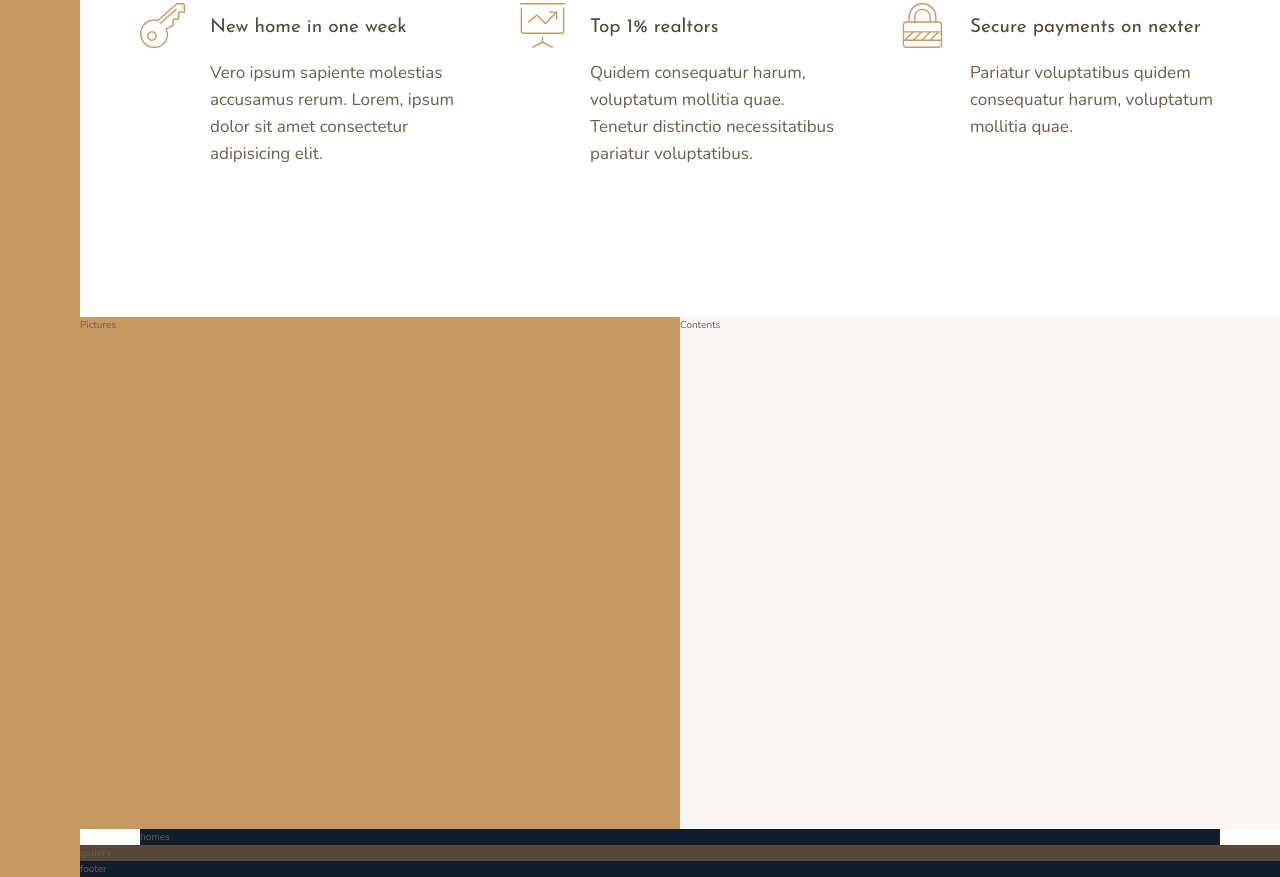
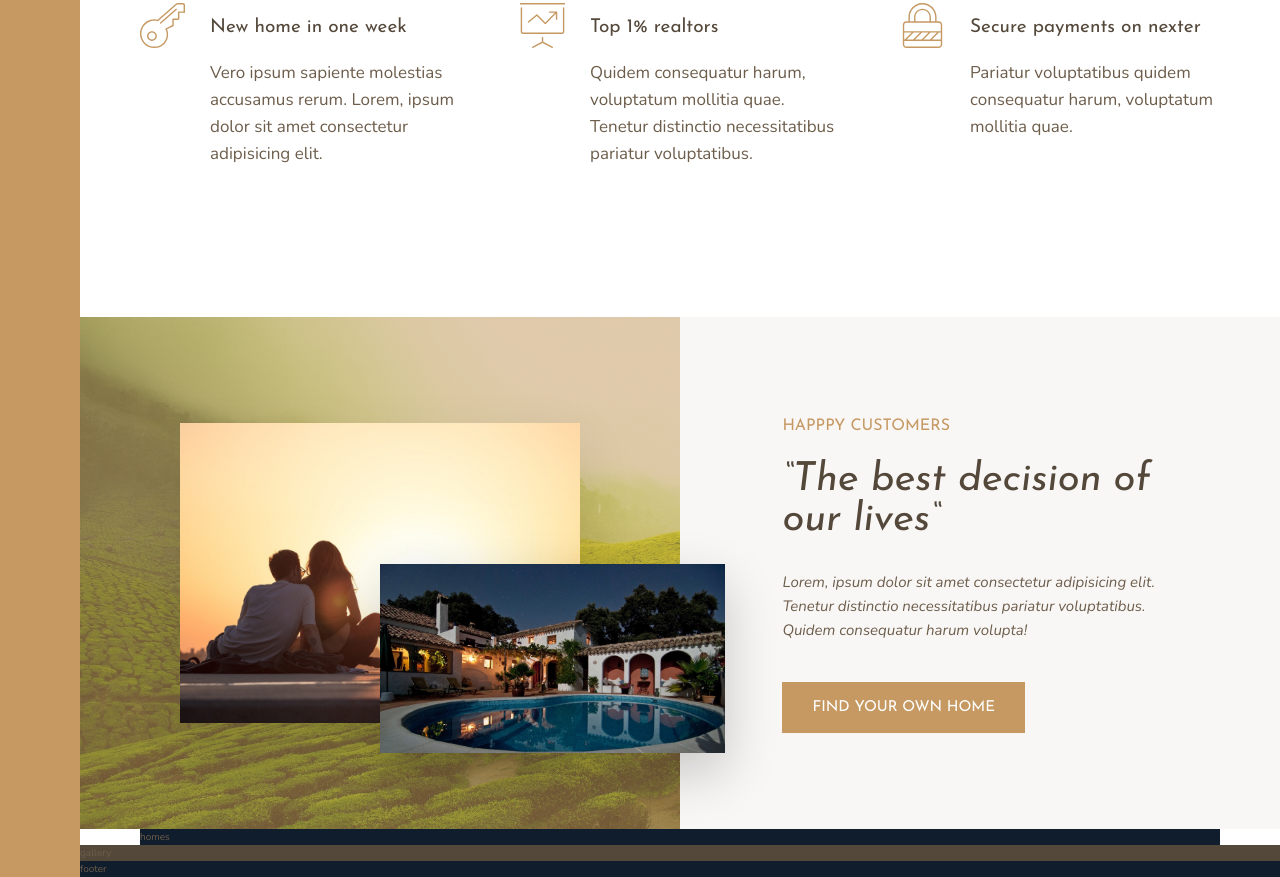
Before and after one commit to Glenio-Lobo/nexter, a website: page index.html in a window 1280 px wide. Shown: the part 991-1868 px from the top of the page. Drawn offline with nearby package versions, Linux system fonts and the light colour scheme.

Commit message:
Story Section

```diff
--- a/index.html
+++ b/index.html
@@ -99,11 +99,17 @@
         </section>
 
         <div class="story__pictures">
-            Pictures
+            <img src="img/story-1.jpeg" alt="Couple with new house" class="story__img--1">
+            <img src="img/story-2.jpeg" alt="New house" class="story__img--2">
         </div>
 
         <div class="story__content">
-            Contents
+            <h3 class="heading-3 mb-sm">Happpy Customers</h3>
+            <h2 class="heading-2 heading-2--dark mb-md">&ldquo;The best decision of our lives&ldquo;</h2>
+            <p class="story__text mb-lg">
+                Lorem, ipsum dolor sit amet consectetur adipisicing elit. Tenetur distinctio necessitatibus pariatur voluptatibus. Quidem consequatur harum volupta!
+            </p>
+            <button class="btn">Find Your Own Home</button>
         </div>
 
         <section class="homes">
--- a/sass/base/_elements.scss
+++ b/sass/base/_elements.scss
@@ -1,3 +1,7 @@
+::selection{
+    background-color: var(--color-grey-dark-2);
+}
+
 html{
     box-sizing: border-box;
     font-size: 62.5%;
--- a/sass/base/_typograph.scss
+++ b/sass/base/_typograph.scss
@@ -17,10 +17,20 @@ body{
 
 .heading-2{
     @extend %heading;
+    font-size: 4rem;
+    font-style: italic;
+    line-height: 1;
+
+    &--light{ color: var(--color-grey-light-1); }
+
+    &--dark{ color: var(--color-grey-dark-1); }
 }
 
 .heading-3{
     @extend %heading;
+    font-size: 1.6rem;
+    color: var(--color-primary);
+    text-transform: uppercase;
 }
 
 .heading-4{
--- a/sass/base/_utils.scss
+++ b/sass/base/_utils.scss
@@ -0,0 +1,4 @@
+.mb-sm{ margin-bottom: 2rem !important;}; // small
+.mb-md{ margin-bottom: 3rem !important;}; // medium
+.mb-lg{ margin-bottom: 4rem !important;}; // large
+.mb-hg{ margin-bottom: 8rem !important;}; // huge
--- /dev/null
+++ b/sass/components/_btn.scss
@@ -0,0 +1,16 @@
+.btn{
+    background-color: var(--color-primary);
+    color: white;
+    border: none;
+    border-radius: 0;
+    font-family: var(--font-display);
+    text-transform: uppercase;
+    font-size: 1.5rem;
+    padding: 1.8rem 3rem;
+    transition: all .2s;
+    cursor: pointer;
+
+    &:hover{
+        background-color: var(--color-primary-dark);
+    }
+}
--- a/sass/components/_components.scss
+++ b/sass/components/_components.scss
@@ -0,0 +1,2 @@
+@forward 'feature';
+@forward 'btn';
--- /dev/null
+++ b/sass/components/_feature.scss
@@ -0,0 +1,18 @@
+.feature{
+    display: grid;
+    grid-template-columns: min-content 1fr;
+    row-gap: 1.5rem;
+    column-gap: 2.5rem;
+
+    &__icon{
+        width: 4.5rem;
+        height: 4.5rem;
+        fill: var(--color-primary);
+        grid-row: 1 / span 2;
+        transform: translateY(-1rem);
+    }
+
+    &__text{
+        font-size: 1.7rem;
+    }
+}
--- a/sass/layout/_features.scss
+++ b/sass/layout/_features.scss
@@ -9,22 +9,3 @@
     align-items: start;
 
 }
-
-.feature{
-    display: grid;
-    grid-template-columns: min-content 1fr;
-    row-gap: 1.5rem;
-    column-gap: 2.5rem;
-
-    &__icon{
-        width: 4.5rem;
-        height: 4.5rem;
-        fill: var(--color-primary);
-        grid-row: 1 / span 2;
-        transform: translateY(-1rem);
-    }
-
-    &__text{
-        font-size: 1.7rem;
-    }
-}
--- a/sass/layout/_story.scss
+++ b/sass/layout/_story.scss
@@ -1,12 +1,48 @@
+@use '../abstracts/variables' as var;
 .story{
 
     &__pictures{
         background-color: var(--color-primary);
+        background-image: linear-gradient(rgba(var.$color-primary, .5), rgba(var.$color-primary, .5)),
+                            url(../img/back.jpg);
+        background-size: cover;
+        background-repeat: no-repeat;
         grid-column: full-start / col-end 4;
+
+        display: grid;
+        grid-template-rows: repeat(6, 1fr);
+        grid-template-columns: repeat(6, 1fr);
+        align-items: center;
+
+    }
+
+    &__img--1{
+        width: 100%;
+        grid-row: 2 / 6;
+        grid-column: 2 / 6;
+        box-shadow: 0 2rem 5rem rgba(#000, .1);
+    }
+
+    &__img--2{
+        width: 115%;
+        grid-row: 4 / 6;
+        grid-column: 4 / 7;
+        z-index: 1;
+        box-shadow: 0 2rem 5rem rgba(#000, .2);
     }
 
     &__content{
         background-color: var(--color-grey-light-1);
         grid-column:  col-start 5 / full-end ;
+        padding: 6rem 8vw;
+        display: flex;
+        flex-direction: column;
+        justify-content: center;
+        align-items: flex-start; // Default é stretch por isso pela toda a largura
+    }
+
+    &__text{
+        font-size: 1.5rem;
+        font-style: italic;
     }
 }
```
Also changed, not shown: css/style.css, 1 other file.
